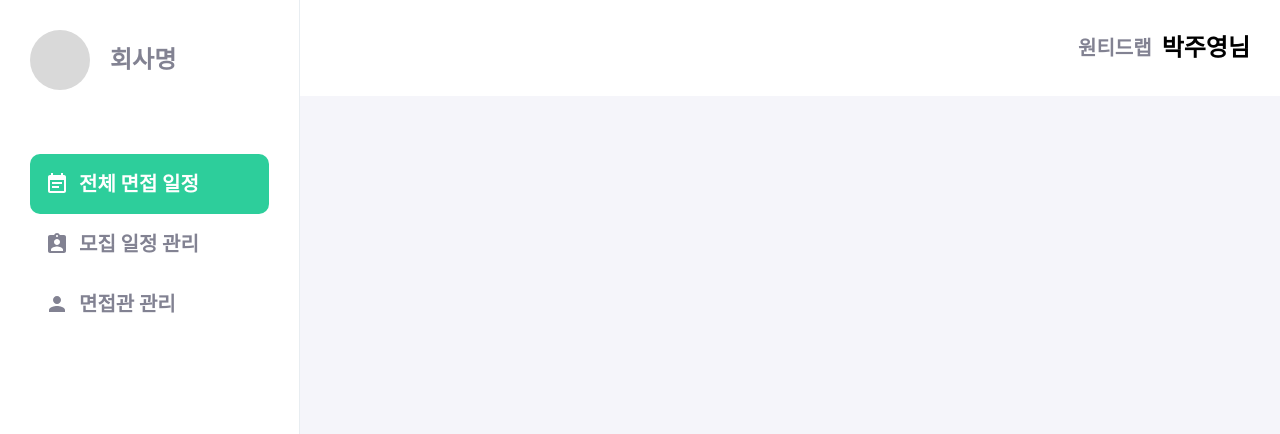
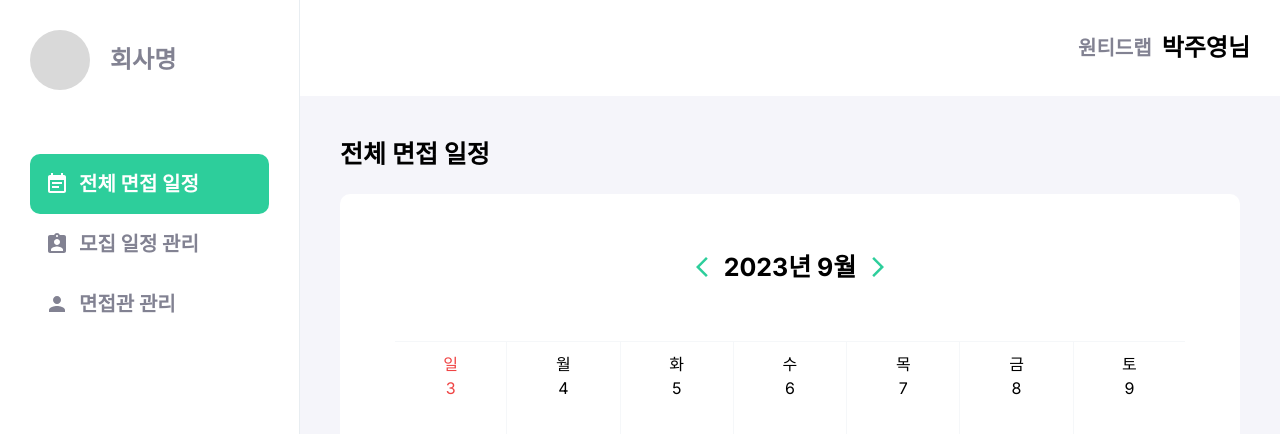
Before and after one commit to maywngml/interview-platform, a Next.js app: page /hr in a window 1280 px wide. Shown: the top 434 px of the page. Built offline with nearby package versions, Linux system fonts and the light colour scheme.

Commit message:
[Add] hr 전체 면접 일정 페이지 - 페이지 제목, 달력 추가

```diff
--- a/src/app/hr/page.tsx
+++ b/src/app/hr/page.tsx
@@ -1,3 +1,12 @@
+import { WeeklyCalendar } from 'src/components/common';
+
 export default function HR() {
-    return <div></div>
+  return (
+    <section className='p-[40px]'>
+      <h3 className='text-[25px] font-bold mb-[20px] leading-normal'>
+        전체 면접 일정
+      </h3>
+      <WeeklyCalendar />
+    </section>
+  );
 }
```
